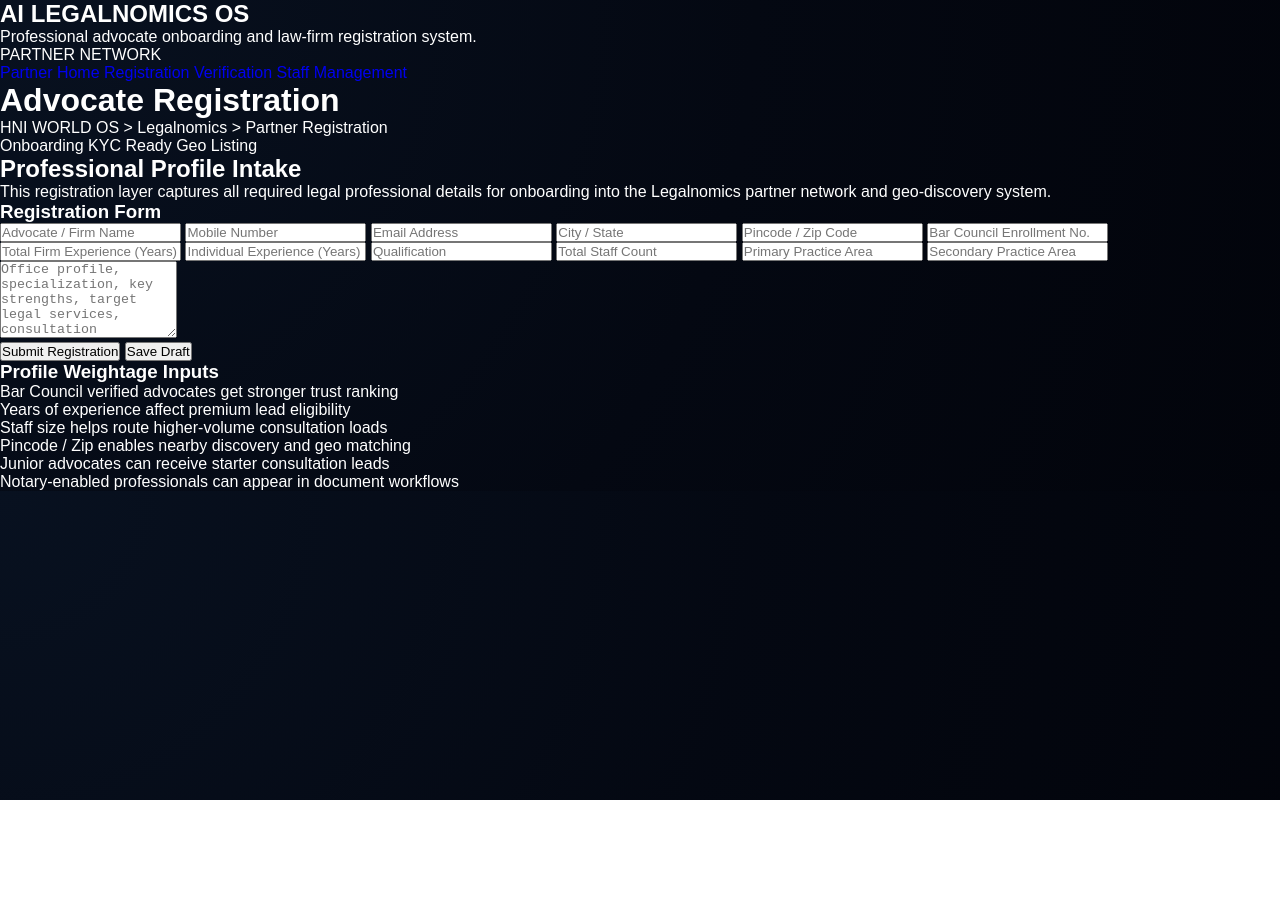
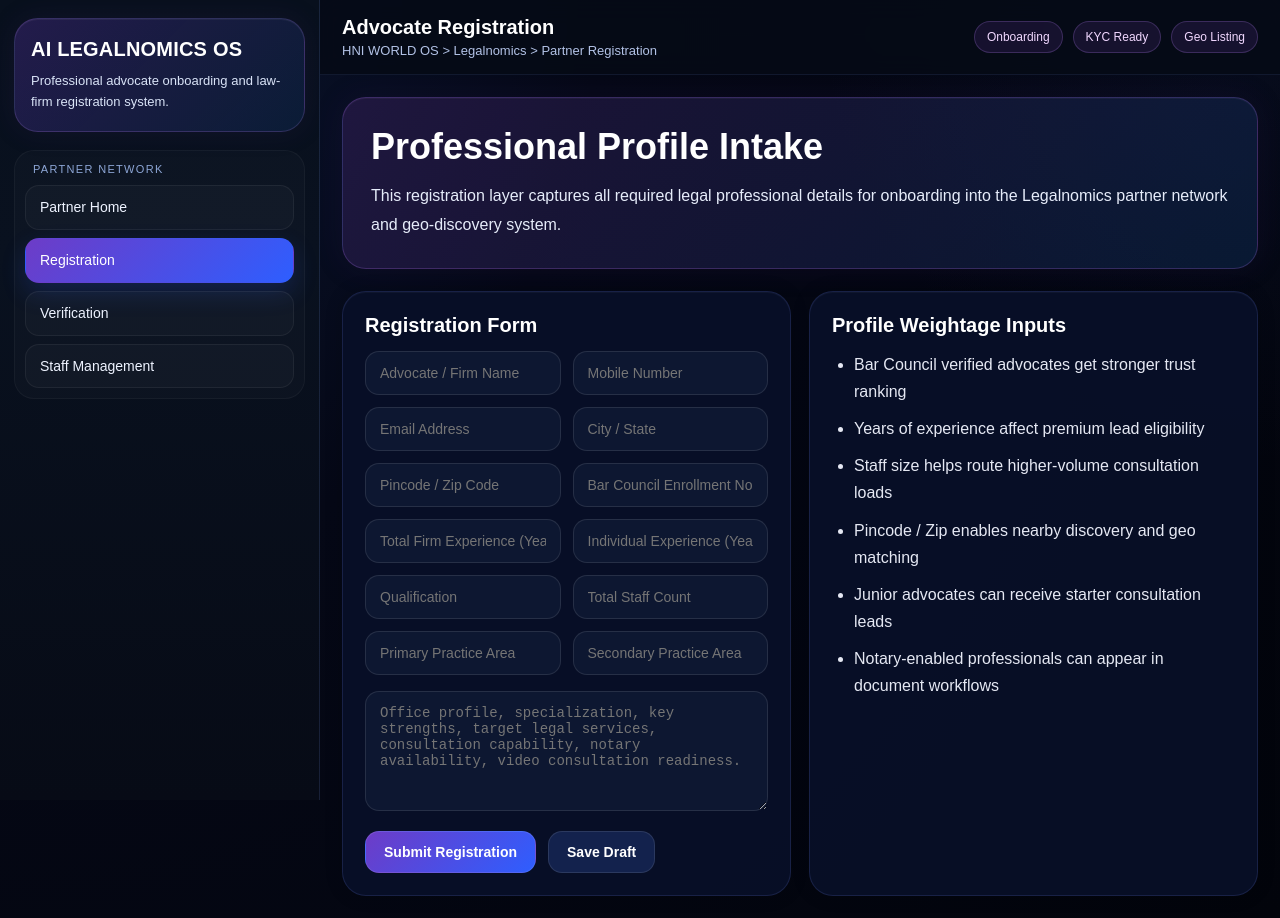
Before and after one commit to avinashhni/hni-world-os, a website: page legalnomics/partners/registration/index.html in a window 1280 px wide. Before the commit the page ends 800 px from the top, so only its background shows below. Drawn offline with Linux system fonts and the light colour scheme.

Commit message:
fix partner pages shell css with correct shell-layout classes

```diff
--- a/dashboard/shared-shell.css
+++ b/dashboard/shared-shell.css
@@ -1,231 +1,298 @@
 *{box-sizing:border-box;margin:0;padding:0}
 body{
   font-family:Arial,sans-serif;
-  background:radial-gradient(circle at top left,#081120 0%,#040812 55%,#02040b 100%);
+  background:
+    radial-gradient(circle at top left,#0b1633 0%,#050816 38%,#02040b 100%);
   color:#fff;
 }
 a{text-decoration:none}
-.os-shell{
+
+.shell-layout{
   min-height:100vh;
   display:grid;
-  grid-template-columns:300px 1fr;
+  grid-template-columns:320px 1fr;
 }
-.os-sidebar{
+
+.shell-sidebar{
   position:sticky;
   top:0;
   height:100vh;
   overflow:auto;
-  background:linear-gradient(180deg,#09111f,#0a1020,#070b16);
-  border-right:1px solid rgba(130,160,255,.15);
-  padding:20px 16px;
+  background:
+    linear-gradient(180deg,#08101d 0%,#09111f 32%,#070b16 100%);
+  border-right:1px solid rgba(130,160,255,.14);
+  padding:18px 14px 22px;
 }
-.brandbox{
-  background:linear-gradient(135deg,rgba(88,44,130,.25),rgba(17,61,115,.25));
-  border:1px solid rgba(180,120,255,.18);
-  border-radius:22px;
-  padding:18px;
+
+.shell-sidebar::-webkit-scrollbar{width:8px}
+.shell-sidebar::-webkit-scrollbar-thumb{
+  background:rgba(130,160,255,.18);
+  border-radius:999px;
+}
+
+.shell-brand-card{
+  background:
+    linear-gradient(135deg,rgba(108,59,196,.28),rgba(20,70,140,.22));
+  border:1px solid rgba(190,145,255,.18);
+  border-radius:24px;
+  padding:18px 16px;
   margin-bottom:18px;
-  box-shadow:0 0 24px rgba(76,36,120,.12);
+  box-shadow:
+    0 0 28px rgba(76,36,120,.14),
+    inset 0 1px 0 rgba(255,255,255,.05);
 }
-.brandbox h1{
+.shell-brand-card h2{
   font-size:20px;
-  line-height:1.3;
+  line-height:1.25;
   margin-bottom:8px;
+  letter-spacing:.01em;
 }
-.brandbox p{
-  color:#dce3f5;
+.shell-brand-card p{
+  color:#d9e3f7;
   font-size:13px;
   line-height:1.65;
 }
-.navgroup{
+
+.shell-nav-group{
   margin-bottom:18px;
+  padding:10px;
+  border-radius:20px;
+  background:rgba(255,255,255,.02);
+  border:1px solid rgba(255,255,255,.04);
 }
-.navtitle{
-  font-size:12px;
-  letter-spacing:.08em;
+.shell-nav-title{
+  font-size:11px;
+  letter-spacing:.12em;
   text-transform:uppercase;
-  color:#9bb2d8;
-  margin:0 0 10px 6px;
+  color:#8ea7d7;
+  margin:2px 0 10px 8px;
 }
-.navlink{
+.shell-nav-link{
   display:block;
   padding:12px 14px;
   border-radius:14px;
   margin-bottom:8px;
-  color:#f0f4ff;
-  background:rgba(255,255,255,.03);
-  border:1px solid rgba(255,255,255,.08);
+  color:#eef3ff;
+  background:rgba(255,255,255,.025);
+  border:1px solid rgba(255,255,255,.06);
   font-size:14px;
+  line-height:1.35;
+  transition:all .18s ease;
 }
-.navlink:hover{
-  border-color:rgba(135,162,255,.28);
-  background:rgba(255,255,255,.05);
+.shell-nav-link:last-child{margin-bottom:0}
+.shell-nav-link:hover{
+  background:rgba(255,255,255,.055);
+  border-color:rgba(135,162,255,.22);
+  transform:translateX(2px);
 }
-.navlink.active{
+.shell-nav-link.active{
   background:linear-gradient(135deg,#6d3cc7,#2e5eff);
   border-color:transparent;
+  color:#fff;
+  box-shadow:0 10px 24px rgba(46,94,255,.18);
 }
-.os-main{
+
+.shell-main{
   min-width:0;
+  background:
+    radial-gradient(circle at top right,rgba(48,76,168,.10) 0%,rgba(0,0,0,0) 35%);
 }
-.os-topbar{
+
+.shell-topbar{
   position:sticky;
   top:0;
-  z-index:10;
+  z-index:20;
   display:flex;
   align-items:center;
   justify-content:space-between;
   gap:16px;
   padding:16px 22px;
-  background:rgba(7,12,23,.88);
-  backdrop-filter:blur(10px);
-  border-bottom:1px solid rgba(130,160,255,.12);
+  background:rgba(6,11,22,.88);
+  backdrop-filter:blur(12px);
+  border-bottom:1px solid rgba(130,160,255,.10);
 }
-.top-left h2{
+.shell-topbar h1{
   font-size:20px;
   margin-bottom:4px;
 }
-.breadcrumb{
-  color:#b8c7e8;
+.shell-topbar p{
+  color:#b2c2e6;
   font-size:13px;
 }
-.top-right{
+.shell-top-actions{
   display:flex;
   align-items:center;
   gap:10px;
   flex-wrap:wrap;
 }
-.topchip{
+.shell-chip{
   padding:8px 12px;
   border-radius:999px;
-  background:rgba(122,66,188,.18);
-  border:1px solid rgba(189,136,255,.25);
+  background:rgba(122,66,188,.15);
+  border:1px solid rgba(189,136,255,.22);
   color:#f1d8ff;
   font-size:12px;
 }
-.page-wrap{
-  max-width:1600px;
-  margin:0 auto;
-  padding:20px;
-}
-.hero,.panel,.stat,.card,.mini,.tablewrap{
+
+.hero-card,.feature-card,.stat-card,.table-card,.form-card,.info-card{
   background:rgba(8,15,40,.94);
-  border:1px solid rgba(120,140,255,.18);
+  border:1px solid rgba(120,140,255,.15);
   border-radius:24px;
   padding:22px;
-  box-shadow:0 0 18px rgba(0,0,0,.18);
+  box-shadow:
+    0 0 18px rgba(0,0,0,.16),
+    inset 0 1px 0 rgba(255,255,255,.03);
 }
-.hero{
-  background:linear-gradient(135deg,rgba(88,44,130,.30),rgba(17,61,115,.35));
-  border:1px solid rgba(180,120,255,.25);
+
+.hero-card{
+  background:
+    linear-gradient(135deg,rgba(88,44,130,.30),rgba(17,61,115,.32));
+  border:1px solid rgba(180,120,255,.22);
   padding:28px;
-  margin-bottom:22px;
-  box-shadow:0 0 30px rgba(76,36,120,.15);
+  margin:22px;
+  box-shadow:
+    0 0 32px rgba(76,36,120,.12),
+    inset 0 1px 0 rgba(255,255,255,.04);
 }
-.hero h1{font-size:36px;margin-bottom:14px}
-.hero p{font-size:16px;line-height:1.8;max-width:1250px;color:#e9e9f4}
-.chips{display:flex;gap:10px;flex-wrap:wrap;margin-top:18px}
-.chip{
-  background:rgba(122,66,188,.18);
-  border:1px solid rgba(189,136,255,.25);
+.hero-card h2{
+  font-size:36px;
+  margin-bottom:14px;
+}
+.hero-card p{
+  font-size:16px;
+  line-height:1.8;
+  color:#e6ecfa;
+}
+.hero-tags{
+  display:flex;
+  gap:10px;
+  flex-wrap:wrap;
+  margin-top:18px;
+}
+.hero-tags span{
+  background:rgba(122,66,188,.15);
+  border:1px solid rgba(189,136,255,.22);
   color:#f1d8ff;
   padding:8px 14px;
   border-radius:999px;
   font-size:13px;
 }
-.stats{
+
+.stats-grid{
   display:grid;
+  gap:18px;
+  margin:0 22px 22px;
+}
+.stats-grid.four{
   grid-template-columns:repeat(4,1fr);
+}
+
+.module-grid,.content-grid{
+  display:grid;
   gap:18px;
-  margin-bottom:22px;
+  margin:0 22px 22px;
 }
-.stat .label{font-size:15px;color:#c9b7ff;margin-bottom:10px}
-.stat .value{font-size:28px;font-weight:700;margin-bottom:10px}
-.stat .sub{font-size:15px;color:#d8dbe7;line-height:1.7}
-.grid{
-  display:grid;
+.module-grid.three{
   grid-template-columns:repeat(3,1fr);
-  gap:18px;
 }
-.grid2{
-  display:grid;
+.content-grid.two{
   grid-template-columns:1fr 1fr;
-  gap:18px;
 }
-.card h3,.panel h3{font-size:20px;margin-bottom:14px}
-.card p,.panel p{
+
+.stat-card h4{
+  font-size:14px;
+  color:#bfaeff;
+  margin-bottom:10px;
+}
+.stat-number{
+  font-size:28px;
+  font-weight:700;
+  margin-bottom:10px;
+}
+.stat-card p,.feature-card p,.table-card p,.form-card p,.info-card p{
   font-size:15px;
   line-height:1.75;
-  color:#e1e4f2;
-  margin-bottom:16px;
+  color:#e1e6f4;
 }
-.list div{
-  padding:12px 0;
-  border-bottom:1px solid rgba(255,255,255,.08);
-  line-height:1.7;
-  color:#e5e7f2;
-  font-size:15px;
+.feature-card h3,.table-card h3,.form-card h3,.info-card h3{
+  font-size:20px;
+  margin-bottom:14px;
 }
-.list div:last-child{border-bottom:none}
-.btnrow{display:flex;gap:12px;flex-wrap:wrap}
-.btn{
+
+.primary-btn,.secondary-btn{
   display:inline-block;
   padding:12px 18px;
   border-radius:14px;
   font-size:14px;
   font-weight:700;
-  border:1px solid rgba(255,255,255,.12);
-  background:#6d3cc7;
+  border:1px solid rgba(255,255,255,.10);
+  cursor:pointer;
+}
+.primary-btn{
+  background:linear-gradient(135deg,#6d3cc7,#2e5eff);
   color:#fff;
 }
-.btn.alt{background:#13224d}
-.btn.green{background:#0c7c46}
-.badge{
-  display:inline-block;
-  padding:6px 10px;
-  border-radius:999px;
-  font-size:12px;
-  margin-right:8px;
-  white-space:nowrap;
-  background:#173d73;
-  color:#d9e9ff;
-  border:1px solid #3967a6;
+.secondary-btn{
+  background:#13224d;
+  color:#fff;
 }
-.tablewrap{
-  overflow:auto;
-  background:rgba(255,255,255,.02);
+
+.button-row{
+  display:flex;
+  gap:12px;
+  flex-wrap:wrap;
+  margin-top:16px;
 }
-table{
+
+.form-grid{
+  display:grid;
+  gap:12px;
+  margin-bottom:16px;
+}
+.form-grid.two{
+  grid-template-columns:1fr 1fr;
+}
+
+input,select,textarea{
   width:100%;
-  border-collapse:collapse;
-  min-width:980px;
+  padding:13px 14px;
+  border-radius:14px;
+  border:1px solid rgba(255,255,255,.10);
+  background:#0d1731;
+  color:#fff;
+  font-size:14px;
+  outline:none;
 }
-th,td{
-  text-align:left;
-  padding:14px;
-  border-bottom:1px solid rgba(255,255,255,.08);
-  font-size:14px;
-  vertical-align:top;
+textarea{
+  resize:vertical;
+  min-height:120px;
 }
-th{
-  color:#c9b7ff;
-  background:rgba(255,255,255,.03);
+
+.info-list{
+  padding-left:22px;
+  color:#e5e8f3;
 }
-td{color:#eef1fb;line-height:1.6}
-@media(max-width:1280px){
-  .stats{grid-template-columns:repeat(2,1fr)}
-  .grid{grid-template-columns:repeat(2,1fr)}
+.info-list li{
+  margin-bottom:10px;
+  line-height:1.7;
 }
-@media(max-width:1080px){
-  .os-shell{grid-template-columns:1fr}
-  .os-sidebar{
+
+@media(max-width:1320px){
+  .stats-grid.four{grid-template-columns:repeat(2,1fr)}
+  .module-grid.three{grid-template-columns:repeat(2,1fr)}
+}
+@media(max-width:1100px){
+  .shell-layout{grid-template-columns:1fr}
+  .shell-sidebar{
     position:relative;
     height:auto;
     border-right:none;
-    border-bottom:1px solid rgba(130,160,255,.15);
+    border-bottom:1px solid rgba(130,160,255,.14);
   }
 }
-@media(max-width:700px){
-  .stats,.grid,.grid2{grid-template-columns:1fr}
-  .hero h1{font-size:28px}
+@media(max-width:720px){
+  .stats-grid.four,.module-grid.three,.content-grid.two,.form-grid.two{
+    grid-template-columns:1fr
+  }
+  .hero-card h2{font-size:28px}
 }
```
